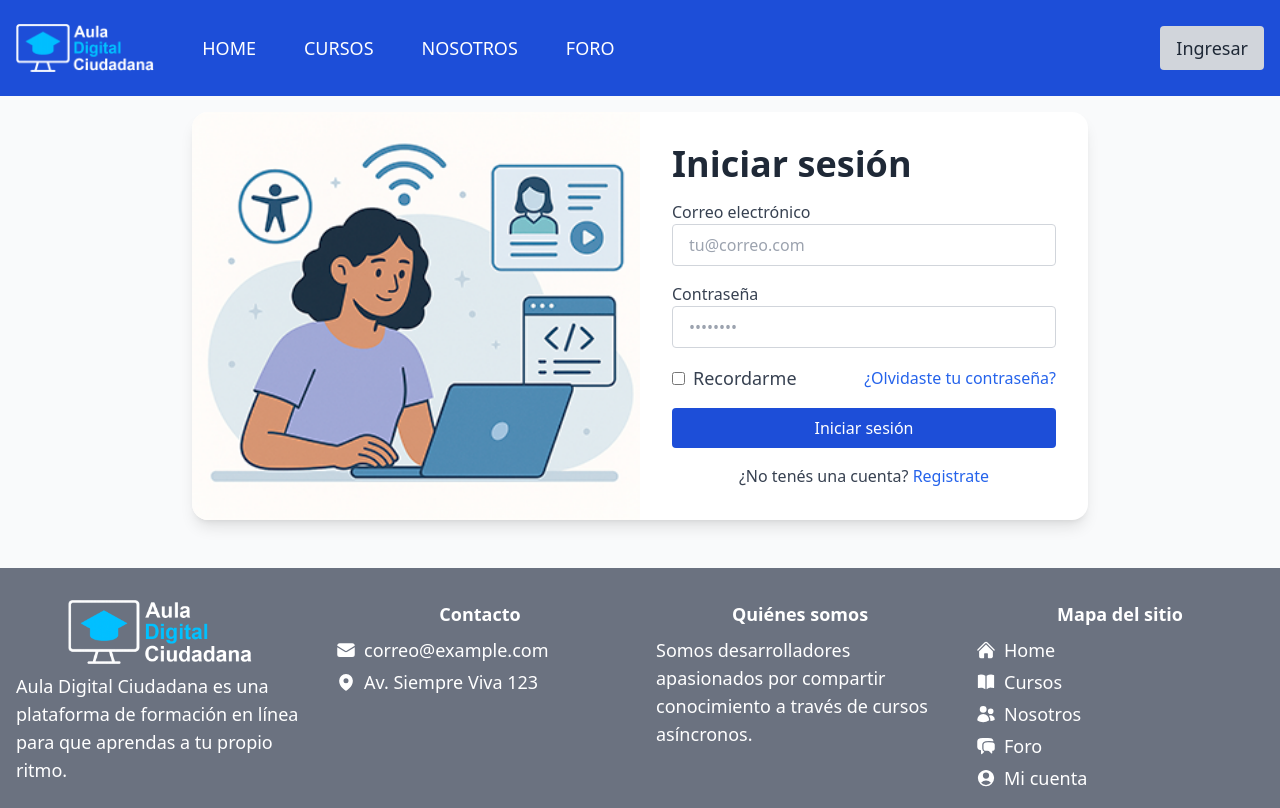
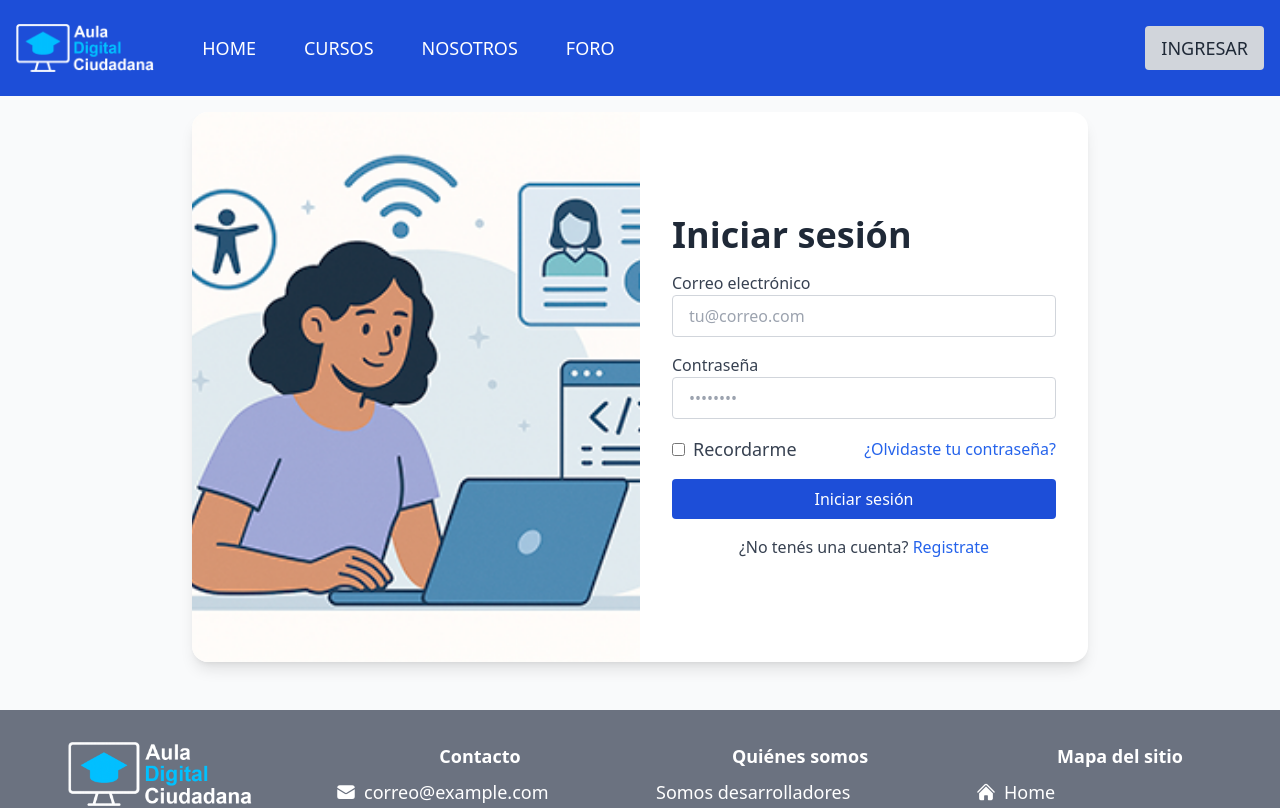
Before and after one commit to estebanaraoz/curso-webapp, a React (Vite) app: page /curso-webapp/login in a window 1280 px wide. Shown: the top 808 px of the page. Built offline with nearby package versions, Linux system fonts and the light colour scheme.

Commit message:
Refine layout and button styles

```diff
--- a/src/components/Navbar.tsx
+++ b/src/components/Navbar.tsx
@@ -125,7 +125,7 @@ export default function Navbar() {
                 navigate('/login')
                 setOpen(false)
               }}
-              className="px-4 py-2 rounded bg-gray-300 text-gray-800 hover:bg-gray-400"
+              className="px-4 py-2 rounded bg-gray-300 text-gray-800 hover:bg-gray-400 uppercase"
             >
               Ingresar
             </button>
@@ -223,7 +223,7 @@ export default function Navbar() {
                 navigate('/login')
                 setOpen(false)
               }}
-              className="px-4 py-2 rounded min-w-[6rem] bg-gray-300 text-gray-800 hover:bg-gray-400"
+              className="px-4 py-2 rounded min-w-[6rem] bg-gray-300 text-gray-800 hover:bg-gray-400 uppercase"
             >
               Ingresar
             </button>
--- a/src/pages/Home.tsx
+++ b/src/pages/Home.tsx
@@ -21,7 +21,7 @@ export default function Home() {
   return (
     <div className="flex flex-col min-h-screen">
       <Navbar />
-        <main className="flex-grow pt-4 pb-12">
+      <main className="flex-grow">
           <section className="relative w-full overflow-hidden min-h-[600px] flex items-center">
             <div
               className="absolute inset-0 w-full h-full bg-cover bg-center -z-10"
--- a/src/pages/Login.tsx
+++ b/src/pages/Login.tsx
@@ -33,7 +33,7 @@ export default function Login() {
     <div className="flex flex-col min-h-screen">
       <Navbar />
       <main className="flex-grow flex items-center justify-center p-4 pb-12 bg-gray-50 dark:bg-gray-900">
-        <div className="bg-white rounded-2xl shadow-lg overflow-hidden grid w-full max-w-4xl lg:grid-cols-2">
+        <div className="bg-white rounded-2xl shadow-lg overflow-hidden grid w-full max-w-4xl lg:grid-cols-2 md:min-h-[550px]">
           {/* Upload an SVG or PNG at public/images/auth-illustration.png
               representing modern and accessible online learning */}
           <img
--- a/src/pages/NotFound.tsx
+++ b/src/pages/NotFound.tsx
@@ -13,14 +13,14 @@ export default function NotFound() {
         <div className="flex flex-col md:flex-row items-center md:items-start gap-8">
           <div className="flex flex-col items-start text-left max-w-md">
             <br />
-            <h1 className="text-6xl md:text-7xl font-extrabold bg-gradient-to-r from-blue-600 to-purple-600 bg-clip-text text-transparent pb-2">
+            <h1 className="text-6xl md:text-7xl font-extrabold text-primary pb-2">
               Error 404 - Página no encontrada
             </h1>
             <br />
             <p className="text-xl mb-6">
               Ups... Lo lamento, la ruta que estás buscando no existe.
             </p>
-            <Button onClick={() => navigate('/')}>Volver al inicio</Button>
+            <Button onClick={() => navigate('/')} className="text-lg uppercase px-8 py-4">Volver al inicio</Button>
           </div>
 
           <img
--- a/src/pages/Register.tsx
+++ b/src/pages/Register.tsx
@@ -9,7 +9,7 @@ export default function Register() {
     <div className="flex flex-col min-h-screen">
       <Navbar />
       <main className="flex-grow flex items-center justify-center p-4 pb-12 bg-gray-50 dark:bg-gray-900">
-        <div className="bg-white rounded-2xl shadow-lg overflow-hidden grid w-full max-w-4xl lg:grid-cols-2">
+        <div className="bg-white rounded-2xl shadow-lg overflow-hidden grid w-full max-w-4xl lg:grid-cols-2 md:min-h-[550px]">
           {/* Upload an SVG or PNG at public/images/auth-illustration.png
               representing modern and accessible online learning */}
           <img
```
